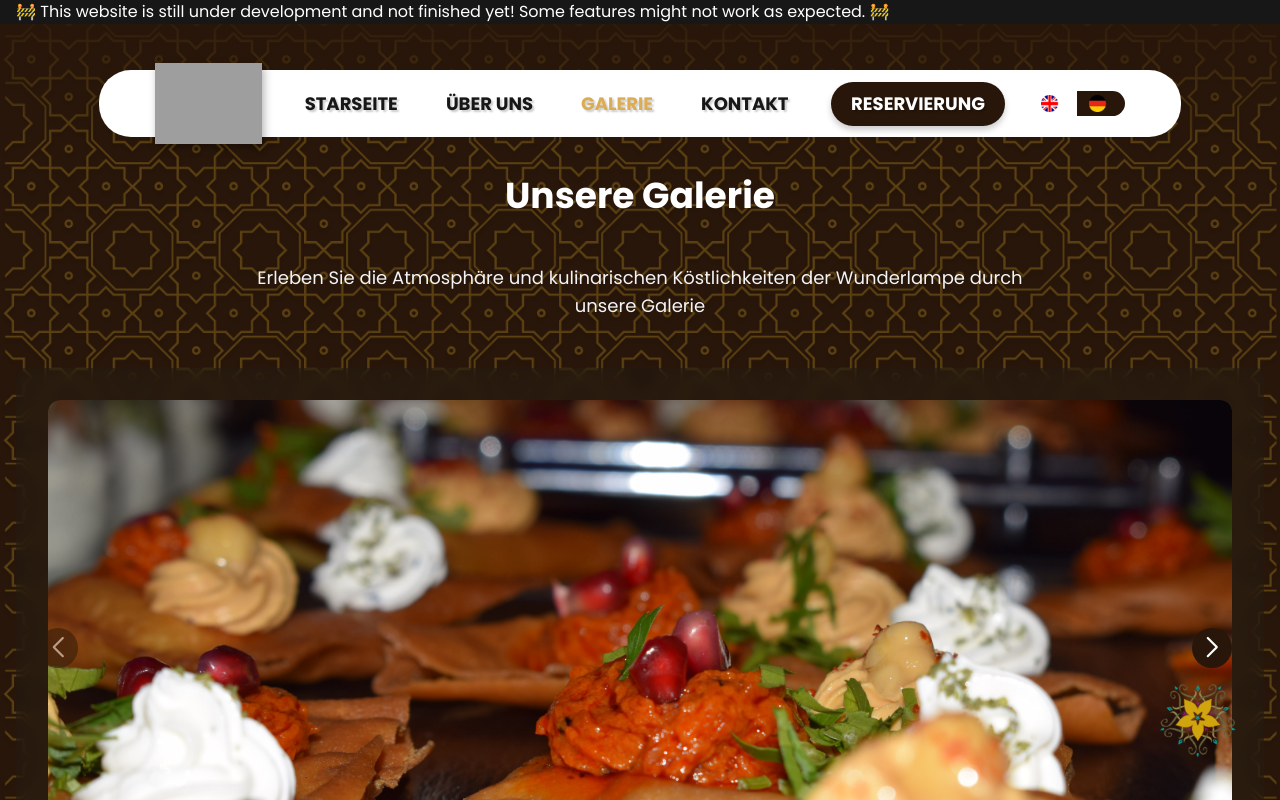
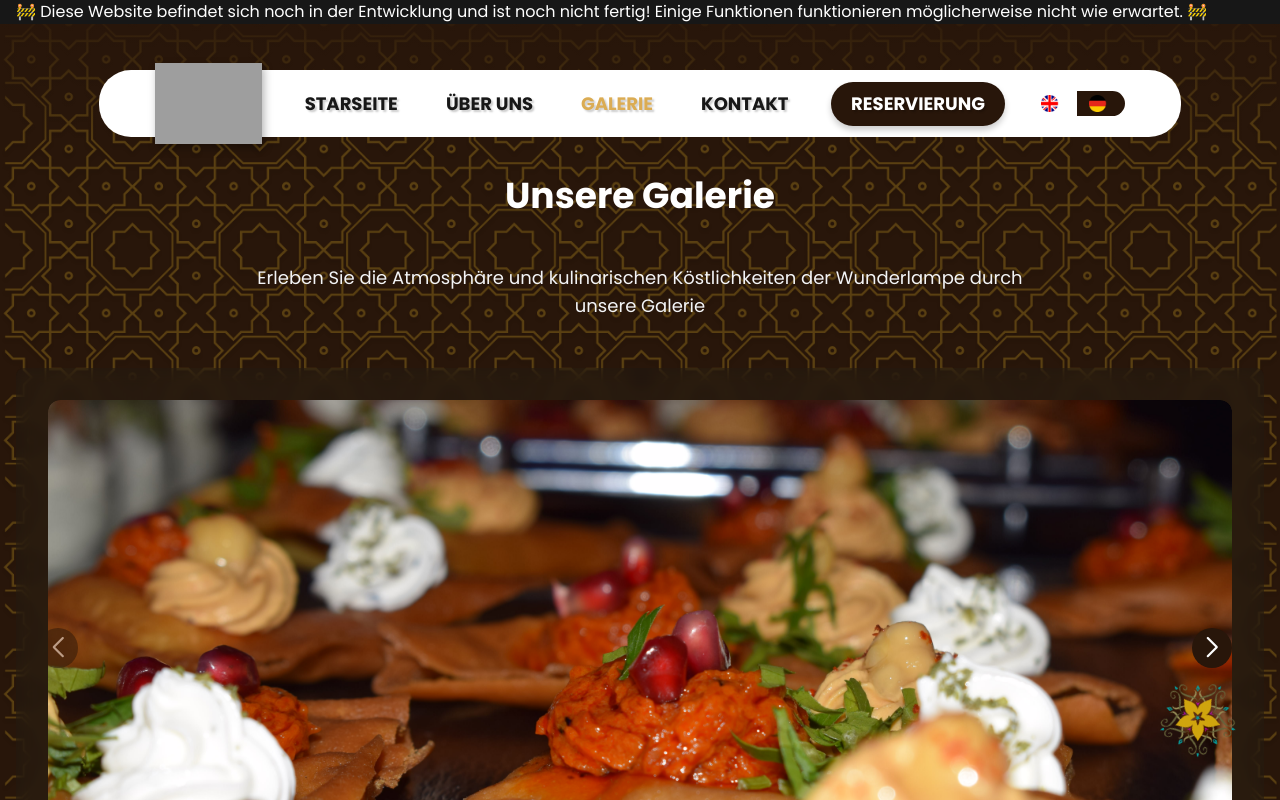
Before and after one commit to kimen403/new_wunderlampe, a Next.js app: page /gallery in a window 1280 px wide. Shown: the top 800 px of the page. Built offline with nearby package versions, Linux system fonts and the light colour scheme; grey boxes are pictures that could not be loaded; a web font is replaced by a local one.

Commit message:
small fix

```diff
--- a/src/components/Awards.js
+++ b/src/components/Awards.js
@@ -43,7 +43,7 @@ export function Awards() {
   return (
     <section className="w-full bg-brown py-6 md:py-8 lg:py-12 px-4 md:px-[50px]">
       <h2 className="text-teal-50 py-6 md:py-10 text-center text-2xl md:text-3xl lg:text-4xl font-extrabold w-full text-shadow">
-        {t("awards.title")}
+        {t("video.title")}
       </h2>
       <div className="max-w-[1200px] text-teal-50 mx-auto">
         <div className="swiper-container">
--- a/src/components/RunningText.js
+++ b/src/components/RunningText.js
@@ -1,11 +1,14 @@
 'use client';
+import { useLanguage } from "@/context/LanguageContext";
 
 export function RunningText() {
+    const { t } = useLanguage();
+
   return (
     <div className="fixed top-0 left-0 right-0 bg-black z-[100] overflow-hidden whitespace-nowrap py-3">
       <div className="animate-marquee2 inline-block absolute top-0">
         <span className="text-white text-sm md:text-base mx-4">
-          🚧 This website is still under development and not finished yet! Some features might not work as expected. 🚧
+          {t("runningtext.title")}
         </span>
       </div>
     </div>
--- a/src/translations/index.js
+++ b/src/translations/index.js
@@ -86,6 +86,9 @@ export const translations = {
     awards: {
       title: "Awards & Recognition",
     },
+    video : {
+      title: "Our interview with mein LOKAL dein LOKAL"
+    },
     maps: {
       title: "We look forward to welcoming you",
       description: "Here you can find our locations",
@@ -94,6 +97,9 @@ export const translations = {
       social: "find us here :",
       copyright: "©2025 Die Wunderlampe. All Rights Reserved.",
       credits: "Design & Produced by The Ritz Media.",
+    },
+    runningtext: {
+      title : "🚧 This website is still under development and not finished yet! Some features might not work as expected. 🚧"
     },
   },
 
@@ -183,6 +189,9 @@ export const translations = {
     awards: {
       title: "Auszeichnungen & Anerkennung",
     },
+     video : {
+      title: "Unser interview mit mein LOKAL dein LOKAL"
+    },
     maps: {
       title: "Wir freuen uns darauf, dich bei uns Willkommen zu heißen",
       description: "Hier findest du unsere Standorten",
@@ -192,5 +201,8 @@ export const translations = {
       copyright: "©2025 Die Wunderlampe. Alle Rechte vorbehalten.",
       credits: "Design & Produced by The Ritz Media.",
     },
+    runningtext: {
+      title : "🚧 Diese Website befindet sich noch in der Entwicklung und ist noch nicht fertig! Einige Funktionen funktionieren möglicherweise nicht wie erwartet. 🚧"
+    },
   },
 };
```
